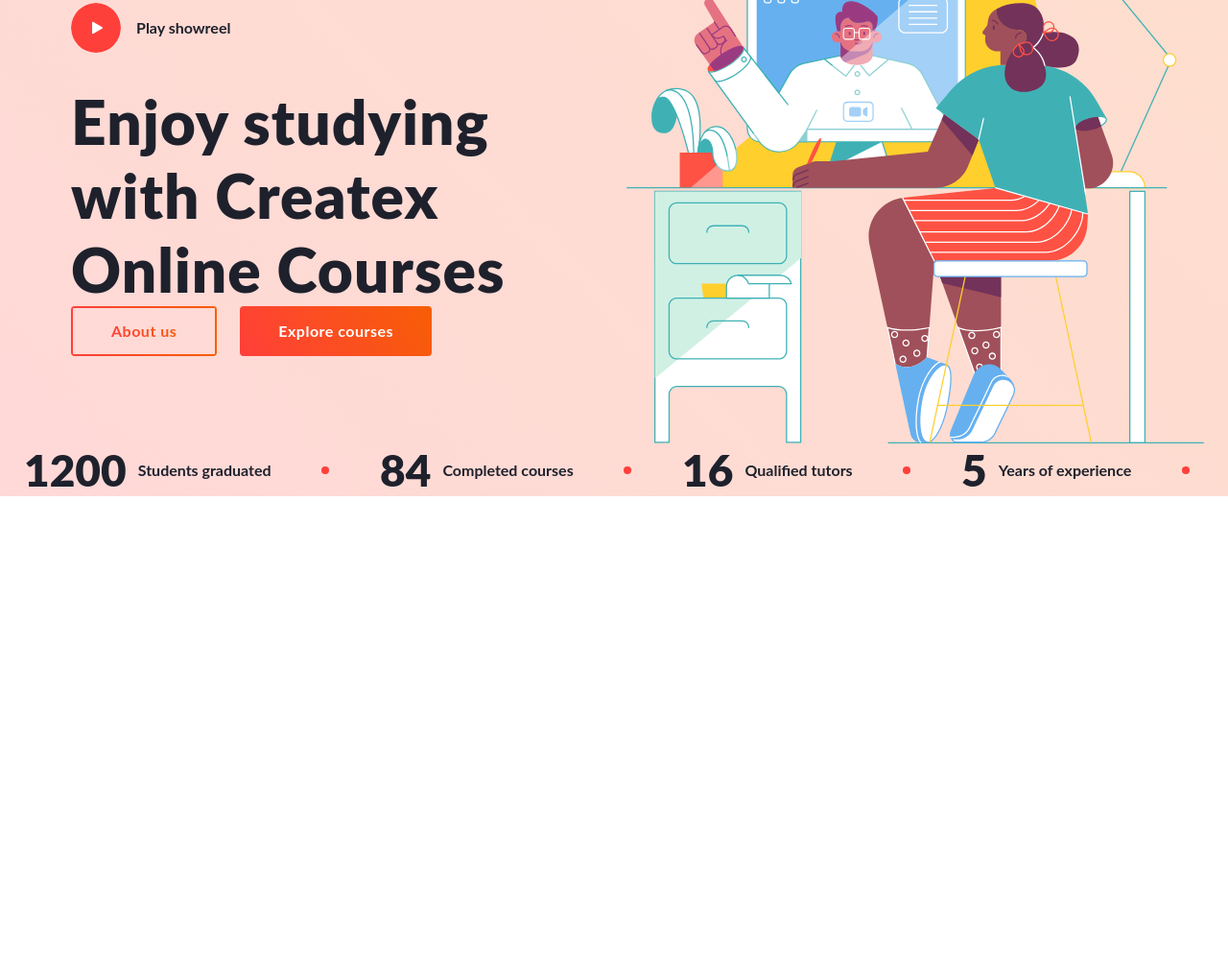
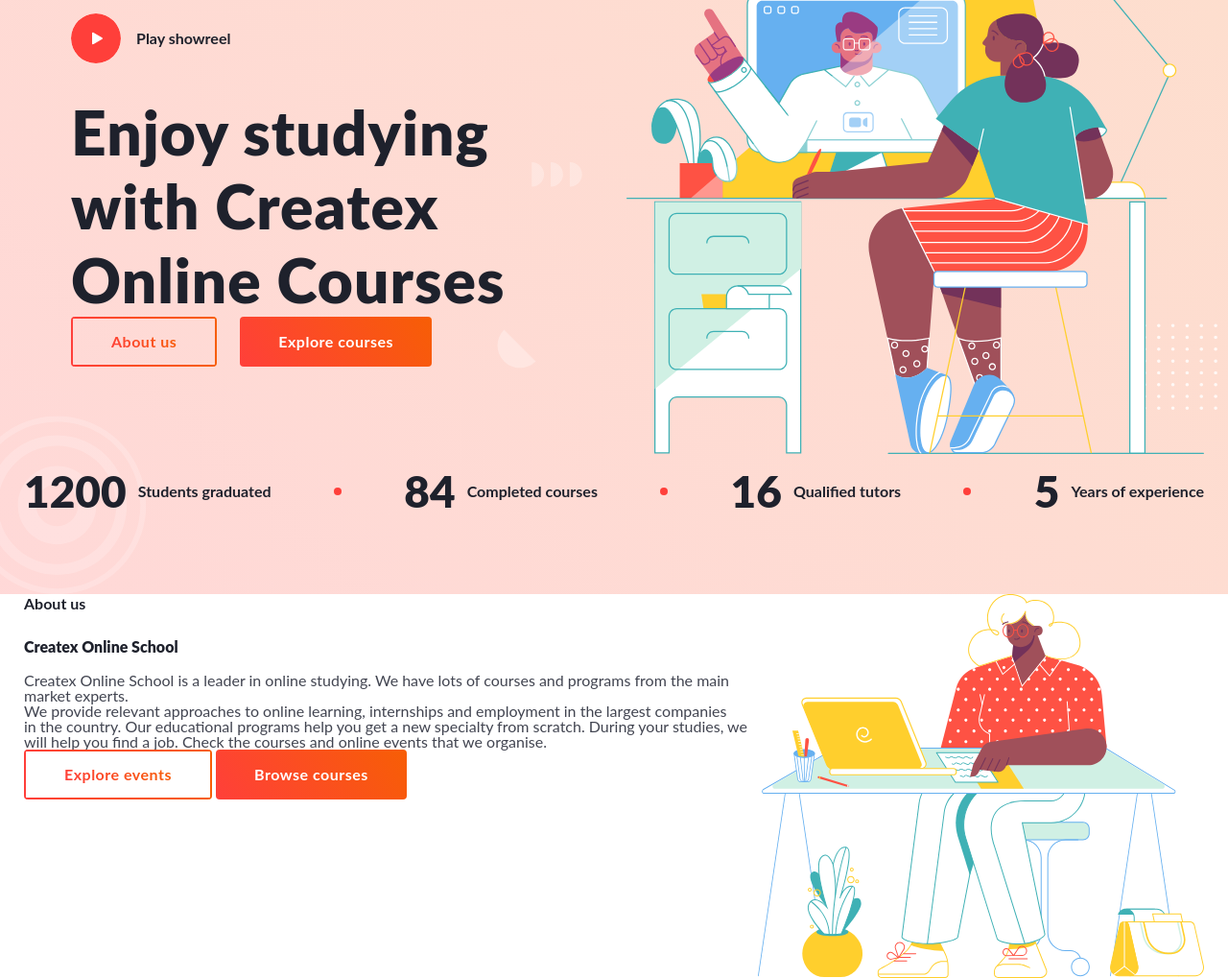
Before and after one commit to WnFbg/Createx, a plain HTML site: page index.html in a window 1280 px wide. Shown: the part 181-1200 px from the top of the page at 96% size. Before the commit the page ends 800 px from the top, so only its background shows below. Drawn offline with nearby package versions, Linux system fonts and the light colour scheme; files whose address does not match are found by name.

Commit message:
Commit-4

```diff
--- a/index.html
+++ b/index.html
@@ -7,6 +7,7 @@
   <link rel="stylesheet" href="styles/reset.css">
   <link rel="stylesheet" href="styles/fonts.css">
   <link rel="stylesheet" href="styles/style.css">
+  <script src="https://ajax.googleapis.com/ajax/libs/jquery/3.7.1/jquery.min.js" defer></script>
   <script src="js/main.js" defer></script>
   <title>Createx</title>
 </head>
@@ -94,12 +95,42 @@
                 <span class="header__row-span">5</span>
                 <span>Years of experience</span>
               </li>
-              <span></span>
             </ul>
           </div>
         </div>
       </div>
     </header>
+
+    <main class="main">
+      <section class="about">
+        <div class="container">
+          <div class="about__inner">
+            <div class="about__createx">
+              <div class="about__createx-content">
+                <div class="about__heading heading">
+                  <p class="heading__subtitle">About us</p>
+                  <h2 class="heading__title">Createx Online School</h2>
+                </div>
+                <p class="about__text">Createx Online School is a leader in online studying. We have lots of courses and
+                  programs from the main market experts.</p>
+                <p class="about__text">We provide relevant approaches to online learning, internships and employment
+                  in the largest companies in the country. Our educational programs help you get a new specialty from
+                  scratch. During your studies, we will help you find a job. Check the courses and online events that we
+                  organise.</p>
+                <div class="about__btn-box">
+                  <a href="#" class="about__btn button button--empty"><span>Explore events</span></a>
+                  <div class="about__btn button">Browse courses</div>
+                </div>
+              </div>
+              <img class="about__img" src="/images/main-image/about-img.svg" alt="Image">
+            </div>
+            <div class="about_values"></div>
+          </div>
+        </div>
+      </section>
+    </main>
+
+    <footer></footer>
   </div>
 </body>
 
--- a/styles/style.css
+++ b/styles/style.css
@@ -15,6 +15,7 @@
     max-width: 1260px;
     padding: 0 15px;
     margin: 0 auto;
+    height: 100%;
 }
 
 .button {
@@ -54,9 +55,18 @@
 
 .logo {}
 
+.heading {
+    color: #1E212C;
+}
+
+/* -------------------------------------------------------------- */
+
 .header {
     font-weight: 700;
-    background: linear-gradient(45.00deg, rgba(255, 63, 58, .2) 0%, rgba(246, 93, 5, .2) 100%);
+    background: url(../images/decor/shapes-bg.svg) 50% 50% / cover no-repeat, linear-gradient(45.00deg, rgba(255, 63, 58, .2) 0%, rgba(246, 93, 5, .2) 100%);
+    height: 100vh;
+    display: flex;
+    flex-direction: column;
 }
 
 .header__top {}
@@ -136,15 +146,22 @@
     color: #ff3f3a;
 }
 
-.header__body {}
+.header__body {
+    flex-grow: 1;
+}
 
-.header__body-inner {}
+.header__body-inner {
+    display: flex;
+    flex-direction: column;
+    height: 100%;
+}
 
 .header__main {
     display: flex;
     justify-content: space-between;
     align-items: center;
     color: #1E212C;
+    margin: auto 0;
 }
 
 .header__content {
@@ -192,6 +209,7 @@
     justify-content: space-between;
     align-items: center;
     color: #1E212C;
+    margin-bottom: 80px;
 }
 
 .header__row-item {
@@ -213,3 +231,40 @@
     line-height: 55px;
     margin-right: 12px;
 }
+
+/* -------------------------------------------------------------- */
+
+.about {}
+
+.about__inner {}
+
+.about__createx {
+    display: flex;
+
+}
+
+.about__createx-content {}
+
+.about__heading {}
+
+.heading__subtitle {
+    line-height: 19px;
+    margin-bottom: 8px;
+    font-weight: 700;
+}
+
+.heading__title {
+    font-weight: 900;
+    line-height: 55px;
+    letter-spacing: 0%;
+}
+
+.about__text {}
+
+.about__btn-box {}
+
+.about__btn {}
+
+.about__img {}
+
+.about_values {}
```
